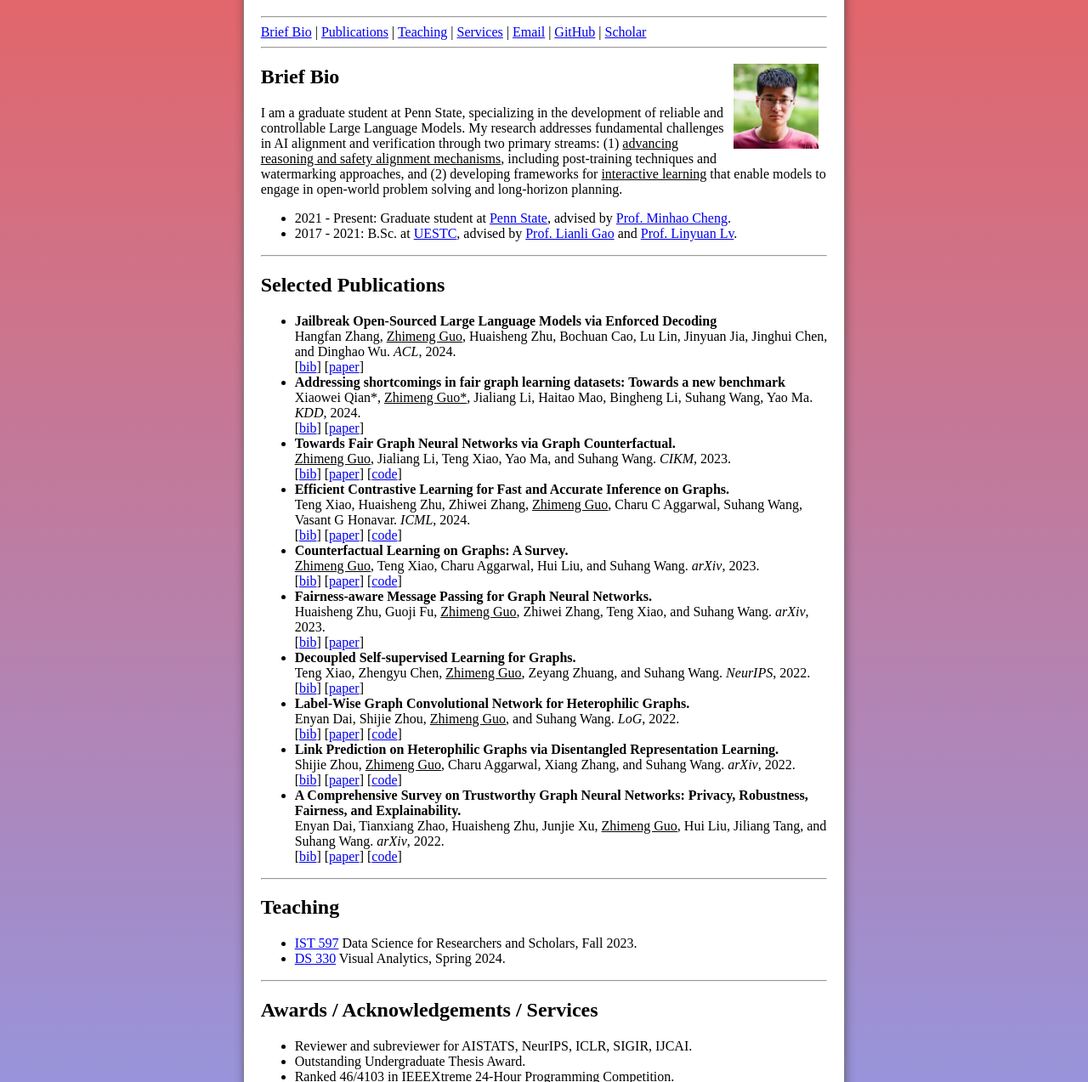
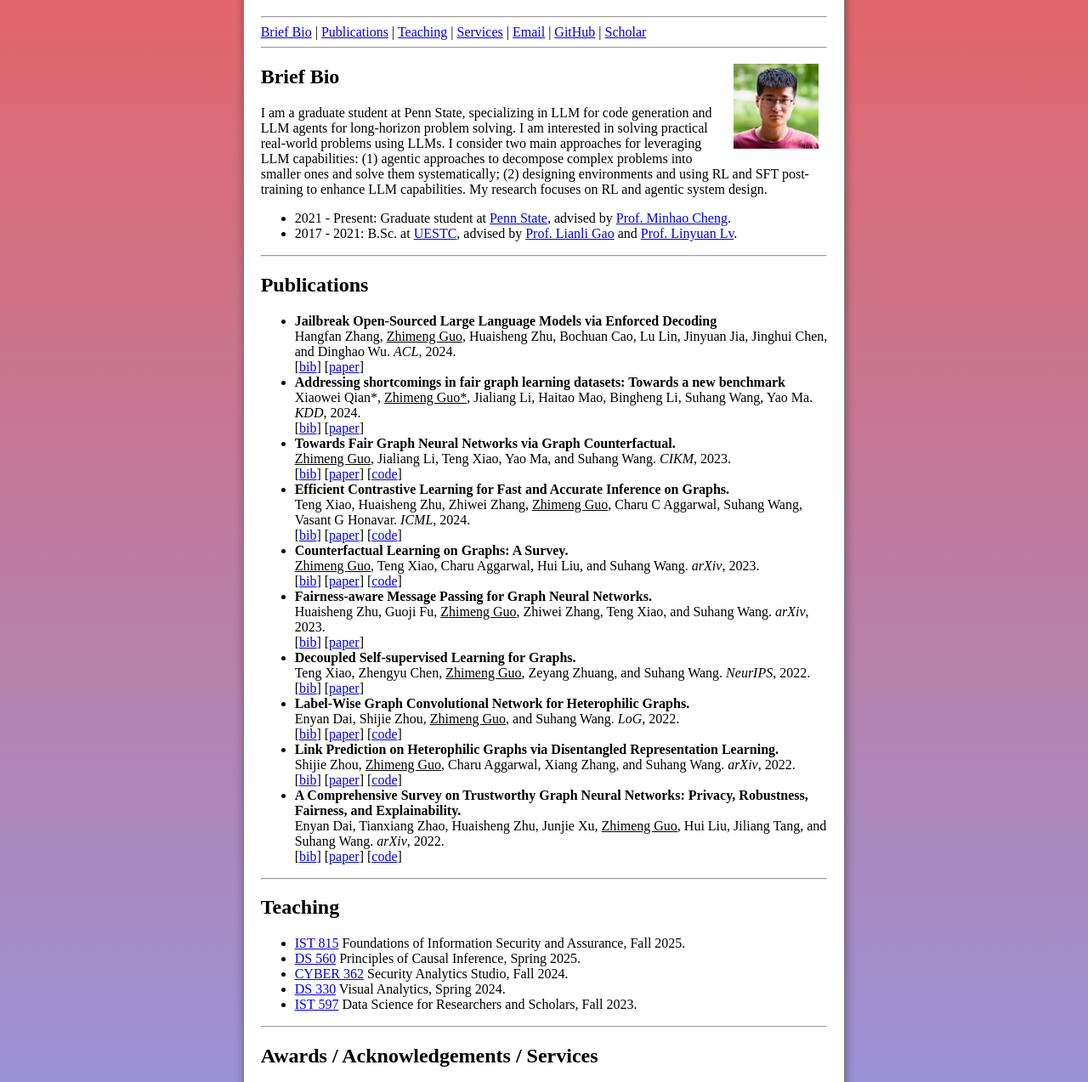
Before and after one commit to TimeLovercc/TimeLovercc.github.io, a plain HTML site: page docs/index.html in a window 1280 px wide. Shown: the part 67-1340 px from the top of the page at 85% size. Drawn offline with Linux system fonts and the light colour scheme.

Commit message:
refine github

```diff
--- a/docs/index.html
+++ b/docs/index.html
@@ -32,7 +32,7 @@
 <img style="float:right; width: 100px; margin:10px" src="./portrait.jpg" alt="My portrait">
 
 <h2 id="bio">Brief Bio</h2>
-<p> I am a graduate student at Penn State, specializing in the development of reliable and controllable Large Language Models. My research addresses fundamental challenges in AI alignment and verification through two primary streams: (1) <u>advancing reasoning and safety alignment mechanisms</u>, including post-training techniques and watermarking approaches, and (2) developing frameworks for <u>interactive learning</u> that enable models to engage in open-world problem solving and long-horizon planning. </p>
+<p> I am a graduate student at Penn State, specializing in LLM for code generation and LLM agents for long-horizon problem solving. I am interested in solving practical real-world problems using LLMs. I consider two main approaches for leveraging LLM capabilities: (1) agentic approaches to decompose complex problems into smaller ones and solve them systematically; (2) designing environments and using RL and SFT post-training to enhance LLM capabilities. My research focuses on RL and agentic system design.</p>
 <ul>
 <li>2021 - Present: Graduate student at <a href="https://www.psu.edu/">Penn State</a>, advised by <a href="https://cmhcbb.github.io/">Prof. Minhao Cheng</a>.</li>
 <li>2017 - 2021: B.Sc. at <a href="https://en.uestc.edu.cn/">UESTC</a>, advised by <a href="https://lianligao.github.io/">Prof. Lianli Gao</a> and <a href="https://scholar.google.com/citations?user=KFt5oWsAAAAJ&hl=en">Prof. Linyuan Lv</a>.</li>
@@ -40,7 +40,7 @@
 
 <hr>
 
-<h2 id="publications">Selected Publications</h2>
+<h2 id="publications">Publications</h2>
 
 <script>
   function toggleItem(itemId) {
@@ -214,21 +214,24 @@
 <hr>
 <h2 id="teaching">Teaching</h2>
 <ul>
+  <li><a href="https://cmhcbb.github.io/teaching/ist815f25.html">IST 815</a> Foundations of Information Security and Assurance, Fall 2025.</li>
+  <li><a href="https://faculty.ist.psu.edu/vhonavar/Courses/causality/homepage.html">DS 560</a> Principles of Causal Inference, Spring 2025.</li>
+  <li><a href="https://ist.psu.edu/teaching/courses/undergrad/cyber/362">CYBER 362</a> Security Analytics Studio, Fall 2024.</li>
+  <li><a href="https://learning.ist.psu.edu/courses/ds/330">DS 330</a> Visual Analytics, Spring 2024.</li>
   <li><a href="http://faculty.ist.psu.edu/vhonavar/Courses/dsmethods/homepage.html">IST 597</a> Data Science for Researchers and Scholars, Fall 2023.</li>
-  <li><a href="https://learning.ist.psu.edu/courses/ds/330">DS 330</a> Visual Analytics, Spring 2024.</li>
 </ul>
 
 <hr>
 <h2 id="services">Awards / Acknowledgements / Services</h2>
 <ul>
-    <li>Reviewer and subreviewer for AISTATS, NeurIPS, ICLR, SIGIR, IJCAI.</li>
+    <li>Reviewer and subreviewer for AISTATS, NeurIPS, ICLR, ICML.</li>
     <li>Outstanding Undergraduate Thesis Award.</li>
     <li>Ranked 46/4103 in IEEEXtreme 24-Hour Programming Competition.</li>
     <li>Meritorious Winner in 2019 MCM/ICM Mathematical Contest in Modeling.</ul>
 </ul>
 
 <hr>
-Last update on Dec 6th, 2024.
+Last update on Sep 25th, 2025.
 <hr>
 
 </div>
```
